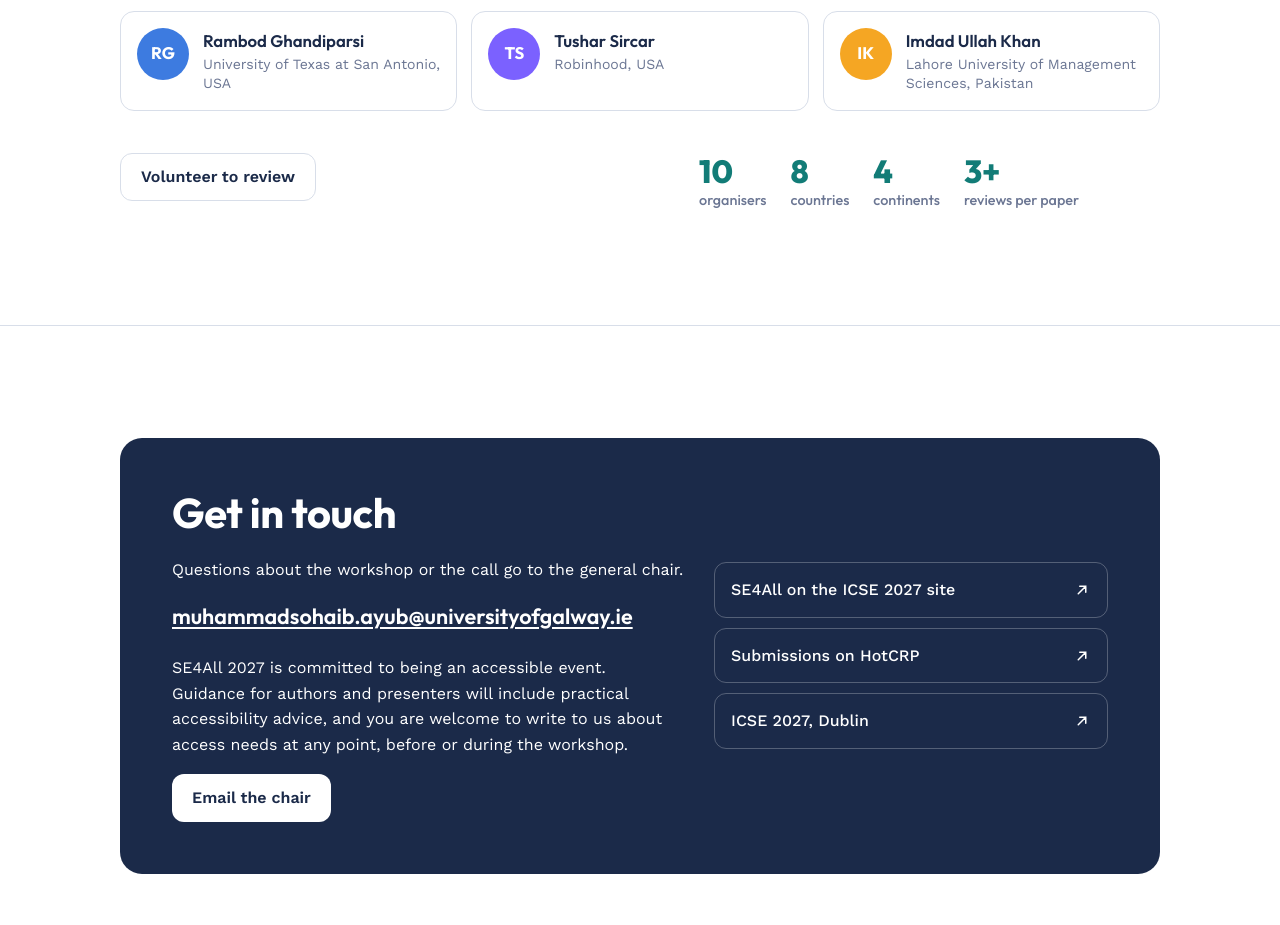
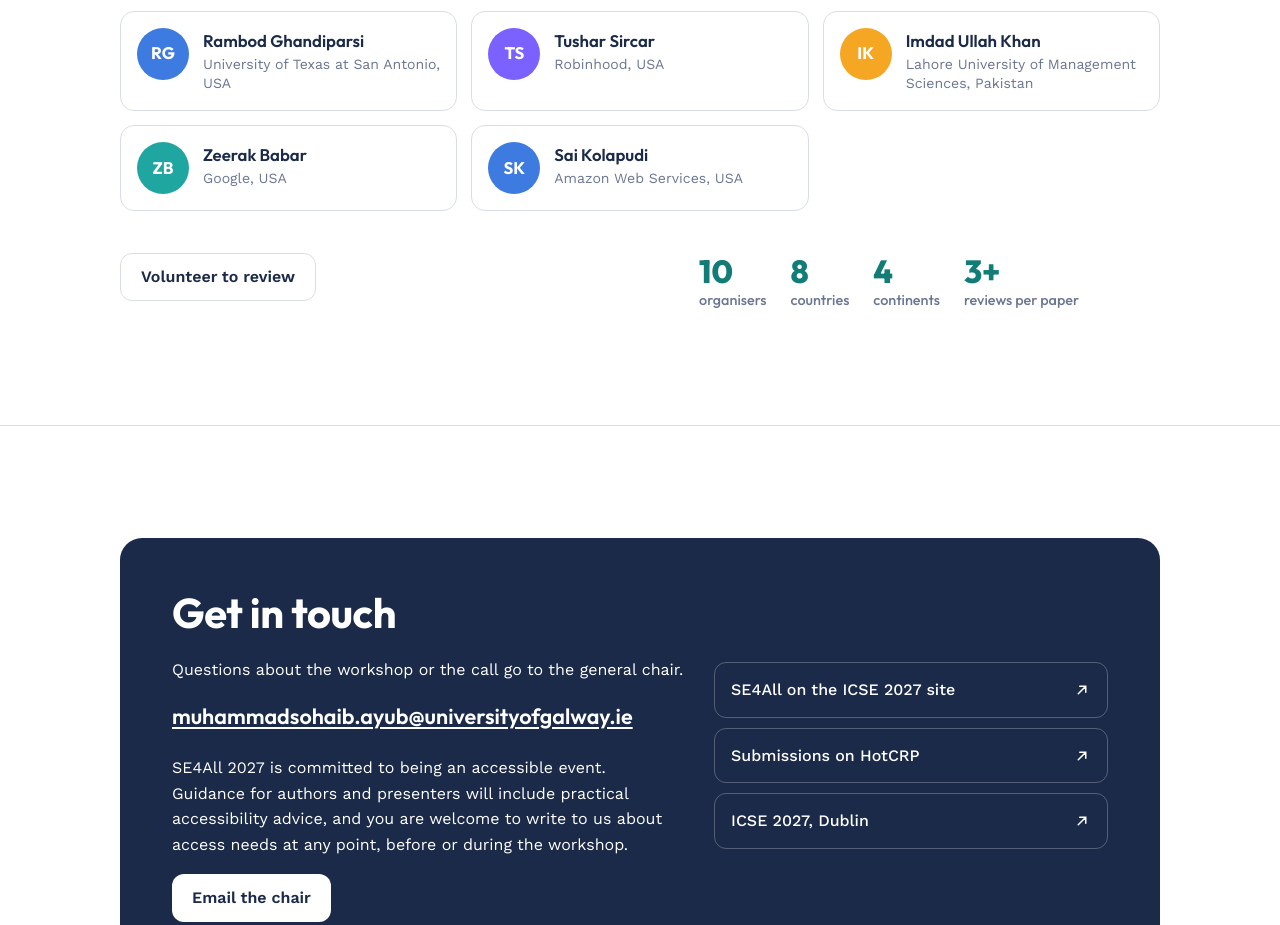
Before and after one commit to se4all/se4all.github.io, a plain HTML site: page index.html in a window 1280 px wide. Shown: the part 5901-6826 px from the top of the page. Drawn offline with nearby package versions, Linux system fonts and the light colour scheme.

Commit message:
Add Zeerak Babar and Sai Kolapudi to programme committee

```diff
--- a/index.html
+++ b/index.html
@@ -472,6 +472,8 @@ footer .stmt{max-width:70ch;margin-top:14px}
       <div class="person" style="--c:var(--ring-5)"><div class="av" aria-hidden="true">RG</div><div><b>Rambod Ghandiparsi</b><div class="aff">University of Texas at San Antonio, USA</div></div></div>
       <div class="person" style="--c:var(--ring-6)"><div class="av" aria-hidden="true">TS</div><div><b>Tushar Sircar</b><div class="aff">Robinhood, USA</div></div></div>
       <div class="person" style="--c:var(--ring-2)"><div class="av" aria-hidden="true">IK</div><div><b>Imdad Ullah Khan</b><div class="aff">Lahore University of Management Sciences, Pakistan</div></div></div>
+      <div class="person" style="--c:var(--ring-4)"><div class="av" aria-hidden="true">ZB</div><div><b>Zeerak Babar</b><div class="aff">Google, USA</div></div></div>
+      <div class="person" style="--c:var(--ring-5)"><div class="av" aria-hidden="true">SK</div><div><b>Sai Kolapudi</b><div class="aff">Amazon Web Services, USA</div></div></div>
     </div>
     <div class="pc">
       <div>
```
